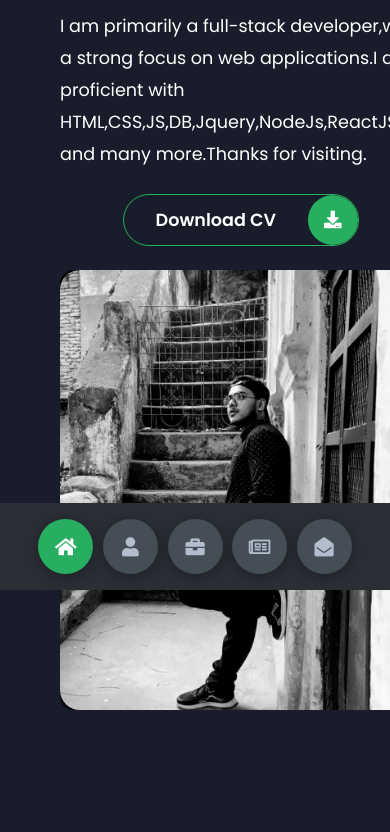
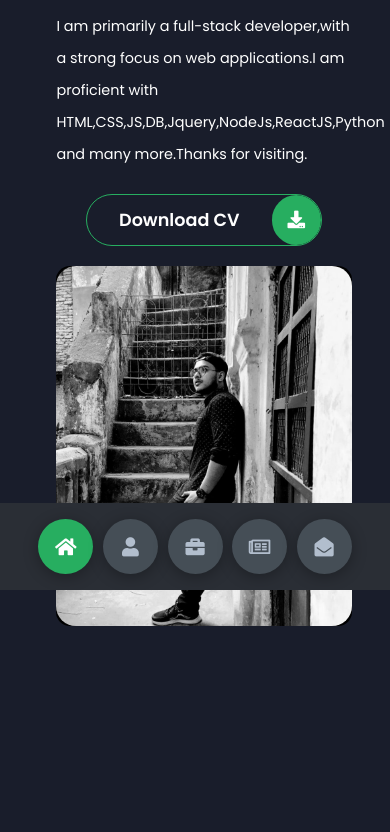
Before and after one commit to Cyrus245/Syrus-Sakib, a plain HTML site: page index.html in a window 390 px wide. Shown: the part 254-1086 px from the top of the page. After the commit the page ends 1028 px from the top, so only its background shows below. Drawn offline with Linux system fonts and the light colour scheme.

Commit message:
desc font size changed

```diff
--- a/index.html
+++ b/index.html
@@ -28,7 +28,7 @@
           Hi, I'm <span>Syrus Sakib.</span>
         </h1>
         <h2 class="designation"> A Software Engineer.</h2>
-        <p class="">
+        <p class="description">
           <!-- I am primarily a full-stack developer,with a heavy focus on web applications.I am proficient in Database Engineering,Back-end coding.Thanks for visiting. -->
           I am primarily a full-stack developer,with a strong focus on web applications.I am proficient with HTML,CSS,JS,DB,Jquery,NodeJs,ReactJS,Python and many more.Thanks for visiting.
         </p>
--- a/styles/_media.scss
+++ b/styles/_media.scss
@@ -35,6 +35,9 @@
     }
     .main-btn {
       margin: auto;
+    }
+    .description {
+      font-size: 0.9rem;
     }
   }
   .header-content .left-header .image {
```
Also changed, not shown: styles/styles.css.
